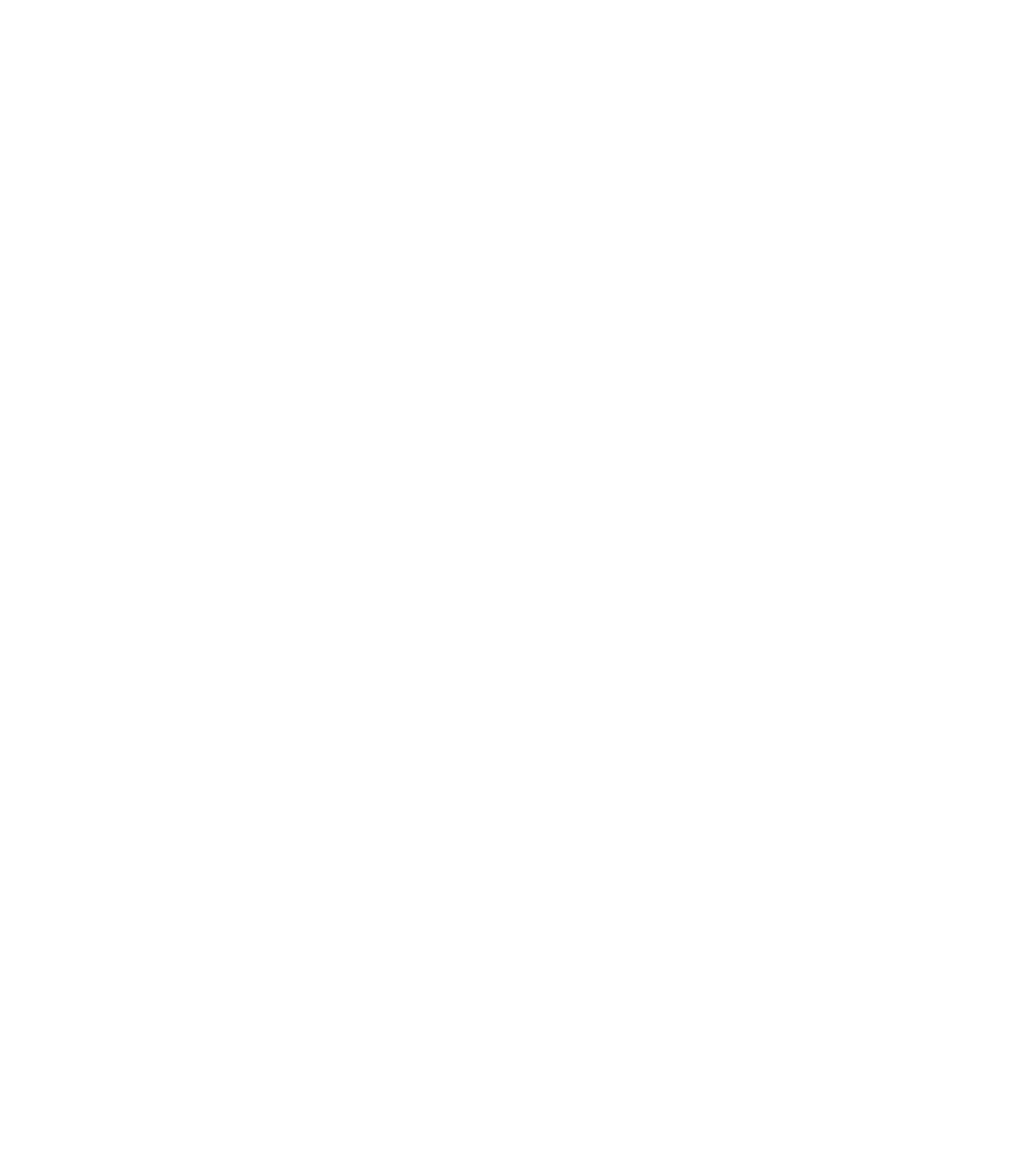
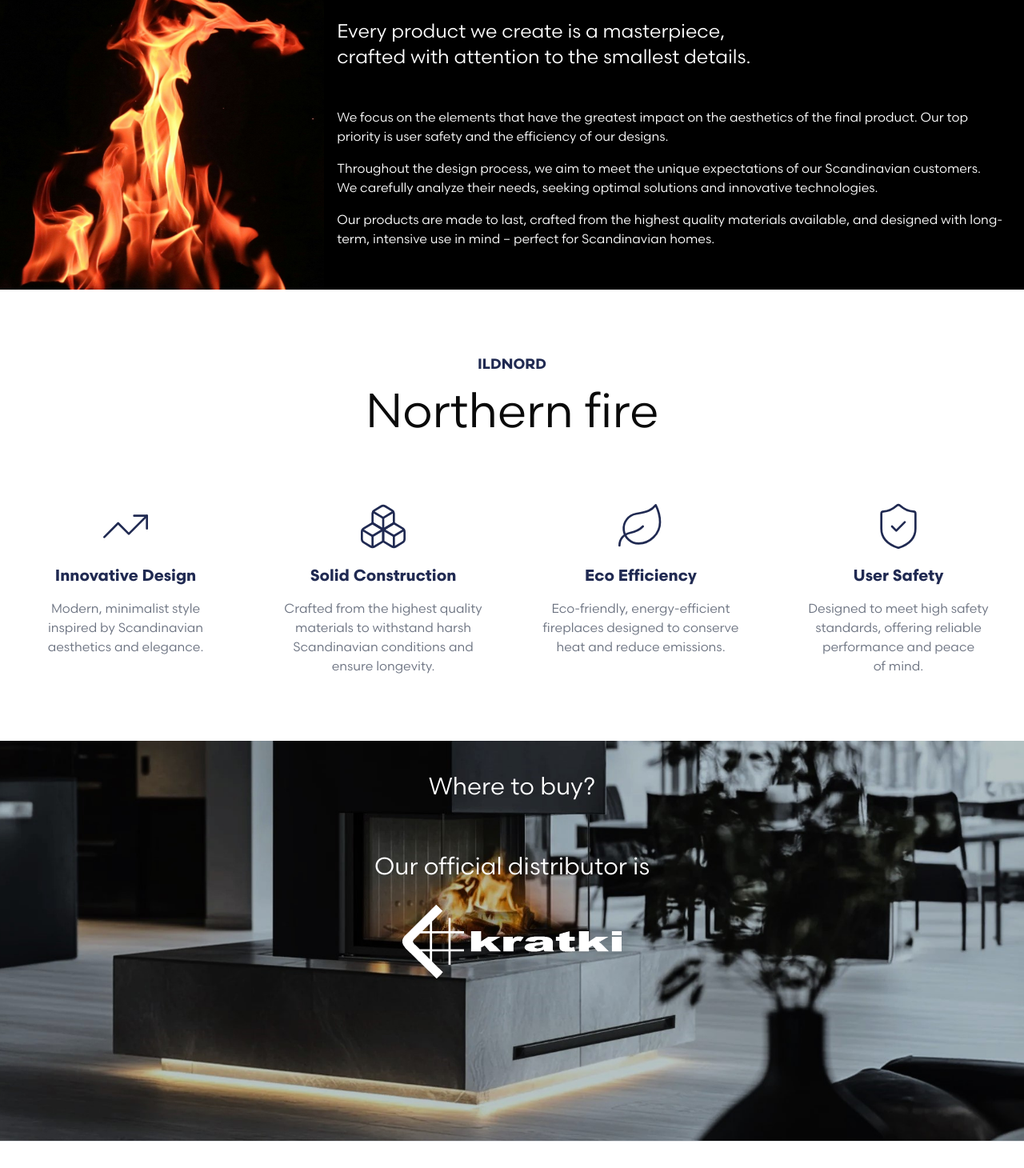
Before and after one commit to kepkaklaudia/fireplace, a Next.js app: page / in a window 1280 px wide. Shown: the part 1520-2980 px from the top of the page at 80% size. Before the commit the page ends 1484 px from the top, so only its background shows below. Built offline with nearby package versions, Linux system fonts and the light colour scheme.

Commit message:
anchors added

```diff
--- a/app/components/Main/distribution.tsx
+++ b/app/components/Main/distribution.tsx
@@ -3,7 +3,7 @@
 import Image from "next/image";
 
 export const Disctribution = () => (
-  <section className="flex flex-col bg-[url('../public/cover.jpg')] bg-cover bg-center h-[500px]">
+  <section id="kratki" className="flex flex-col bg-[url('../public/cover.jpg')] bg-cover bg-center h-[500px]">
     <p className="text-white text-center text-2xl lg:text-3xl mt-10 mb-6 text-semibold">
       Where to buy?
     </p>
--- a/app/components/Main/products.tsx
+++ b/app/components/Main/products.tsx
@@ -3,7 +3,7 @@
 import Image from "next/image";
 
 export const Products = () => (
-  <section className="flex flex-col my-8 sm:my-12">
+  <section id="products" className="flex flex-col my-8 sm:my-12">
     <p className="text-blue text-center text-2xl mini:text-3xl mt-10 mb-6">
       see what we offer
     </p>
@@ -29,5 +29,6 @@
         </div>
       ))}
     </div>
+    <span id="about-us" />
   </section>
 );
--- a/app/components/main.tsx
+++ b/app/components/main.tsx
@@ -1,9 +1,15 @@
 import { Entry } from "@/app/components/Main/entry";
 import { Products } from "@/app/components/Main/products";
+import { About } from "@/app/components/Main/about";
+import { Icons } from "@/app/components/Main/icons";
+import { Disctribution } from "@/app/components/Main/distribution";
 
 export const Main = () => (
   <main className="flex flex-col w-full min-h-[1000px] mt-[72px] md:mt-[60px]">
     <Entry />
     <Products />
+    <About />
+    <Icons />
+    <Disctribution />
   </main>
 );
```
